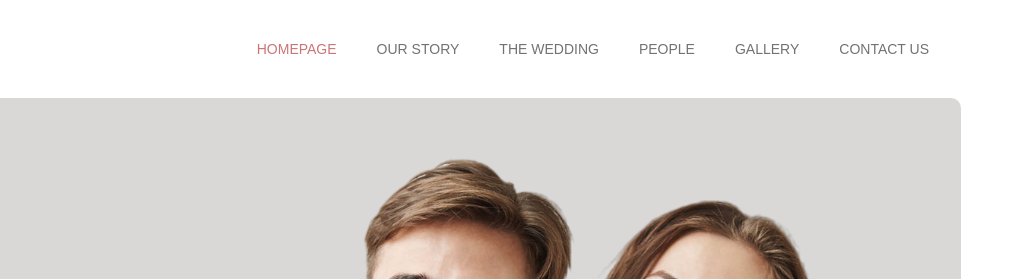
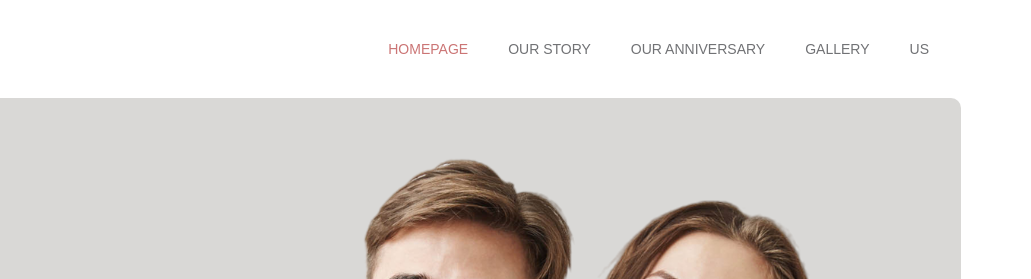
Before and after one commit to artisticdrake/anniversary.github.io, a plain HTML site: page index.html in a window 1280 px wide. Shown: the top 279 px of the page, 249-1280 px from the left. Drawn offline with Linux system fonts and the light colour scheme.

Commit message:
Add files via upload

```diff
--- a/index.html
+++ b/index.html
@@ -71,19 +71,16 @@ Free Bootstrap 5 HTML Template
                         </li>
 
                         <li class="nav-item">
-                            <a class="nav-link click-scroll" href="#section_3">The Wedding</a>
+                            <a class="nav-link click-scroll" href="#section_3">Our Anniversary</a>
                         </li>
 
-                        <li class="nav-item">
-                            <a class="nav-link click-scroll" href="#section_4">People</a>
-                        </li>
 
                         <li class="nav-item">
                             <a class="nav-link click-scroll" href="#section_5">Gallery</a>
                         </li>
 
                         <li class="nav-item">
-                            <a class="nav-link click-scroll" href="#section_7">Contact Us</a>
+                            <a class="nav-link click-scroll" href="#Message">Us</a>
                         </li>
                     </ul>
                 </div>
@@ -350,7 +347,7 @@ Free Bootstrap 5 HTML Template
 
 
 
-            <section class="contact-section section-bg section-padding" id="section_7">
+            <section class="contact-section section-bg section-padding" id="Message">
                 <div class="container">
                     <div class="row">
 
```
